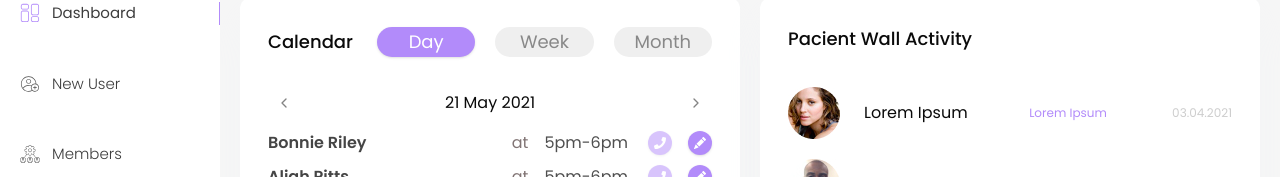
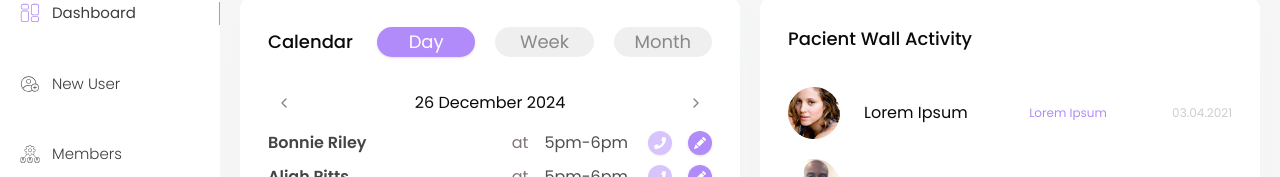
Before and after one commit to Vitalic96/mediplan, a Next.js app: page /dashboard in a window 1280 px wide. Shown: the part 134-311 px from the top of the page. Built offline with nearby package versions, Linux system fonts and the light colour scheme.

Commit message:
extract change date

```diff
--- a/app/dashboard/_components/day-tab.tsx
+++ b/app/dashboard/_components/day-tab.tsx
@@ -10,19 +10,11 @@ import { getDateFormat } from '@/lib/utils'
 import { Button } from '@/components/ui/button'
 import { EditMeetingDialog } from '@/components/dialogs/edit-meeting-dialog'
 import { CreateMeetingDialog } from '@/components/dialogs/create-meeting-dialog'
+import { ChangeDate } from '@/components/change-date'
 
 const DayTab = () => {
   const [isEditPopupOpen, setIsEditMeetingPopupOpen] = useState(false)
   const [isCreatePopupOpen, setIsCreateMeetingPopupOpen] = useState(false)
-  const [date, setDate] = useState<Date>(new Date(2021, 4, 21))
-
-  const handlePrevDate = () => {
-    setDate(new Date(date.setDate(date.getDate() - 1)))
-  }
-
-  const handleNextDate = () => {
-    setDate(new Date(date.setDate(date.getDate() + 1)))
-  }
 
   const handleEdit = () => {
     setIsEditMeetingPopupOpen(true)
@@ -34,23 +26,7 @@ const DayTab = () => {
 
   return (
     <>
-      <div className='flex items-center justify-between'>
-        <Button
-          variant='ghost'
-          className='h-8 w-8 bg-transparent p-0 opacity-50 hover:opacity-100'
-          onClick={handlePrevDate}
-        >
-          <ChevronLeft className='h-4 w-4' />
-        </Button>
-        <div>{getDateFormat(date)}</div>
-        <Button
-          variant='ghost'
-          className='h-8 w-8 bg-transparent p-0 opacity-50 hover:opacity-100'
-          onClick={handleNextDate}
-        >
-          <ChevronRight className='h-4 w-4' />
-        </Button>
-      </div>
+      <ChangeDate initDate={new Date()} />
       <div className='flex flex-col items-start gap-2'>
         <ul className='flex w-full flex-col gap-2.5 border-b border-gray-100 pb-4'>
           {mockdayCalendarList.map(({ name, time }, i) => (
--- /dev/null
+++ b/components/change-date.tsx
@@ -0,0 +1,39 @@
+'use client'
+
+import { useState } from 'react'
+import { ChevronLeft, ChevronRight } from 'lucide-react'
+
+import { getDateFormat } from '@/lib/utils'
+import { Button } from '@/components/ui/button'
+
+export const ChangeDate = ({ initDate }: { initDate: Date }) => {
+  const [date, setDate] = useState<Date>(initDate)
+
+  const handlePrevDate = () => {
+    setDate(new Date(date.setDate(date.getDate() - 1)))
+  }
+
+  const handleNextDate = () => {
+    setDate(new Date(date.setDate(date.getDate() + 1)))
+  }
+
+  return (
+    <div className='flex items-center justify-between'>
+      <Button
+        variant='ghost'
+        className='h-8 w-8 bg-transparent p-0 opacity-50 hover:opacity-100'
+        onClick={handlePrevDate}
+      >
+        <ChevronLeft className='h-4 w-4' />
+      </Button>
+      <div>{getDateFormat(date)}</div>
+      <Button
+        variant='ghost'
+        className='h-8 w-8 bg-transparent p-0 opacity-50 hover:opacity-100'
+        onClick={handleNextDate}
+      >
+        <ChevronRight className='h-4 w-4' />
+      </Button>
+    </div>
+  )
+}
```
